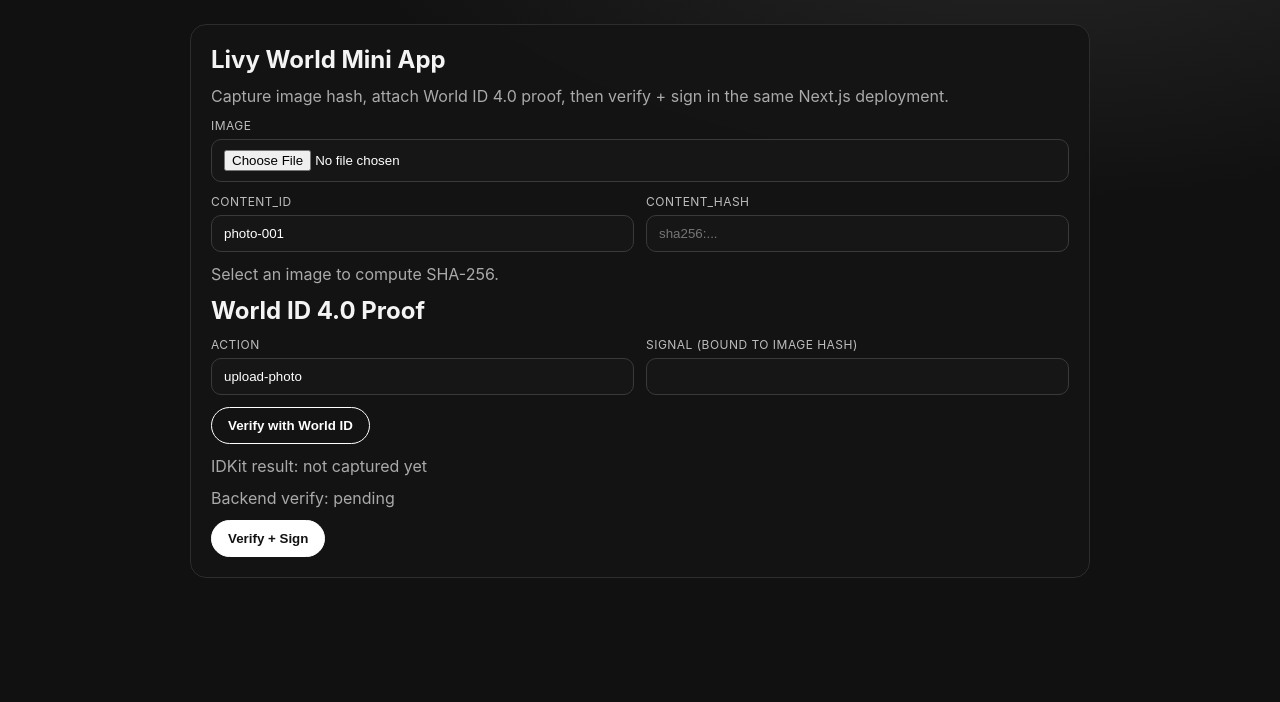
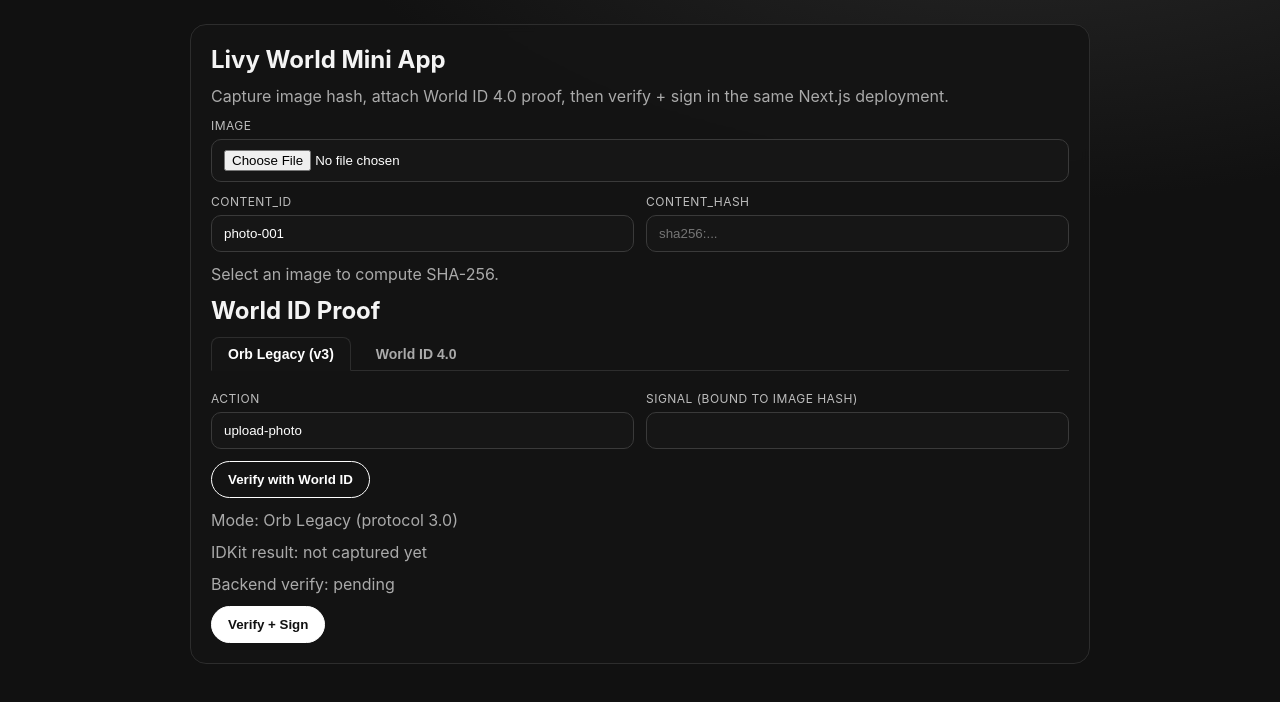
Before and after one commit to saugardev/provenance-miniapp, a Next.js app: page / in a window 1280 px wide. Shown: the top 702 px of the page. Built offline with nearby package versions, Linux system fonts and the light colour scheme; no server answers; what @worldcoin/idkit would draw is missing.

Commit message:
add again v4

```diff
--- a/app/api/submit-image/route.ts
+++ b/app/api/submit-image/route.ts
@@ -62,8 +62,13 @@
     const configuredAction = String(process.env.WORLDCOIN_ACTION ?? "").trim();
     const signal = content_hash;
 
+    // Ensure action is always present — orbLegacy v3 results may omit it
+    const resultAction = String((body.idkit_response as any)?.action ?? "").trim();
+    const action = configuredAction || resultAction || "upload-photo";
+    const idkitPayload = { ...(body.idkit_response as object), action };
+
     // Verify the IDKit result directly — works for both v3 and v4 protocol versions
-    const verification = await verifyIdKitResponse(body.idkit_response);
+    const verification = await verifyIdKitResponse(idkitPayload);
 
     if (!verification.success) {
       return NextResponse.json(
@@ -76,8 +81,7 @@
     }
 
     // Extract fields from the verified IDKit result
-    const { nullifier_hash, verification_level, action: resultAction, merkle_root } = extractIdkitFields(body.idkit_response);
-    const action = configuredAction || resultAction || "upload-photo";
+    const { nullifier_hash, verification_level, merkle_root } = extractIdkitFields(idkitPayload);
 
     const dataDir = resolve(process.cwd(), "state");
     const statePath = resolve(dataDir, "backend-state.json");
--- a/app/api/verify-proof/route.ts
+++ b/app/api/verify-proof/route.ts
@@ -18,7 +18,12 @@
     const configuredAction = String(process.env.WORLDCOIN_ACTION ?? "").trim();
     const action = String((body.idkit_result as any)?.action ?? body?.action ?? configuredAction).trim();
 
-    const verifyRes = await verifyIdKitResponse(body.idkit_result);
+    // Ensure action is always present in the payload sent to World API
+    const idkitPayload = action
+      ? { ...(body.idkit_result as object), action }
+      : body.idkit_result;
+
+    const verifyRes = await verifyIdKitResponse(idkitPayload);
     const status = verifyRes.success ? 200 : 401;
     return NextResponse.json(
       {
--- a/app/globals.css
+++ b/app/globals.css
@@ -94,6 +94,33 @@
   cursor: wait;
 }
 
+.tabs {
+  display: flex;
+  gap: 8px;
+  margin-bottom: 20px;
+  border-bottom: 1px solid #2d2d2d;
+  padding-bottom: 0;
+}
+
+.tab {
+  padding: 8px 16px;
+  border-radius: 8px 8px 0 0;
+  border: 1px solid transparent;
+  background: transparent;
+  color: #aaa;
+  cursor: pointer;
+  font-weight: 600;
+  font-size: 14px;
+  margin-bottom: -1px;
+}
+
+.tab.active {
+  border-color: #2d2d2d;
+  border-bottom-color: #141414;
+  background: #141414;
+  color: #fff;
+}
+
 .result {
   margin-top: 16px;
   border: 1px solid #303030;
--- a/app/page.tsx
+++ b/app/page.tsx
@@ -66,6 +66,7 @@
   const [file, setFile] = useState<File | null>(null);
   const [contentId, setContentId] = useState("photo-001");
   const [contentHash, setContentHash] = useState("");
+  const [mode, setMode] = useState<"legacy" | "v4">("legacy");
   const [idkitResult, setIdkitResult] = useState<IDKitResult | null>(null);
   const [verifiedByBackend, setVerifiedByBackend] = useState(false);
   const [busyHash, setBusyHash] = useState(false);
@@ -107,6 +108,16 @@
     }
   }
 
+  function switchMode(next: "legacy" | "v4") {
+    setMode(next);
+    setIdkitResult(null);
+    setVerifiedByBackend(false);
+    setError("");
+    setResult(null);
+    setVerifyStatus("");
+    setConnectorURI("");
+  }
+
   async function fillFromIDKit() {
     setBusyWorldVerify(true);
     setVerifyStatus("Requesting RP signature...");
@@ -137,7 +148,7 @@
       setVerifyStatus("Connecting to World App...");
 
       // 2. Create IDKit request with RP context
-      const request = await IDKit.request({
+      const builder = IDKit.request({
         app_id: appId,
         action: configuredAction,
         rp_context: {
@@ -147,8 +158,12 @@
           expires_at: rpData.expires_at,
           signature: rpData.sig,
         },
-        allow_legacy_proofs: true,
-      }).preset(orbLegacy({ signal: contentHash }));
+        allow_legacy_proofs: mode === "legacy",
+      });
+
+      const request = await (mode === "legacy"
+        ? builder.preset(orbLegacy({ signal: contentHash }))
+        : builder.constraints({ type: "proof_of_human", signal: contentHash }));
 
       // connectorURI is empty when inside World App (postMessage mode)
       // non-empty means web/bridge mode — show link so user can open in World App
@@ -162,13 +177,13 @@
 
       // 3. Poll with status updates, hard timeout of 3 minutes
       let completion;
-      const deadline = Date.now() + 3 * 60 * 1000;
+      const deadline = Date.now() + 90 * 1000;
       let elapsed = 0;
       while (true) {
         if (Date.now() > deadline) {
           throw new Error(
-            "Proof generation timed out (3 min). If you were recently orb-verified, " +
-            "your inclusion proof may still be pending on-chain — wait a few hours and try again.",
+            "World App did not return a proof within 90s. Since you were recently orb-verified, " +
+            "your inclusion proof is likely still pending on-chain. Wait a few hours (up to 24h) and try again.",
           );
         }
         const status = await request.pollOnce();
@@ -280,7 +295,15 @@
 
         <p className="hint">{busyHash ? "Hashing image..." : hashPreview ? `Hash ready: ${hashPreview}` : "Select an image to compute SHA-256."}</p>
 
-        <h2>World ID 4.0 Proof</h2>
+        <h2>World ID Proof</h2>
+        <div className="tabs">
+          <button className={`tab${mode === "legacy" ? " active" : ""}`} onClick={() => switchMode("legacy")}>
+            Orb Legacy (v3)
+          </button>
+          <button className={`tab${mode === "v4" ? " active" : ""}`} onClick={() => switchMode("v4")}>
+            World ID 4.0
+          </button>
+        </div>
         <div className="row two">
           <label className="field">
             <span>action</span>
@@ -304,6 +327,7 @@
             </a>
           </div>
         ) : null}
+        <p className="hint">Mode: {mode === "legacy" ? "Orb Legacy (protocol 3.0)" : "World ID 4.0 (protocol 4.0)"}</p>
         <p className="hint">IDKit result: {idkitResult ? `✅ captured (protocol ${(idkitResult as any).protocol_version})` : "not captured yet"}</p>
         <p className="hint">Backend verify: {verifiedByBackend ? "✅ success" : "pending"}</p>
 
```
